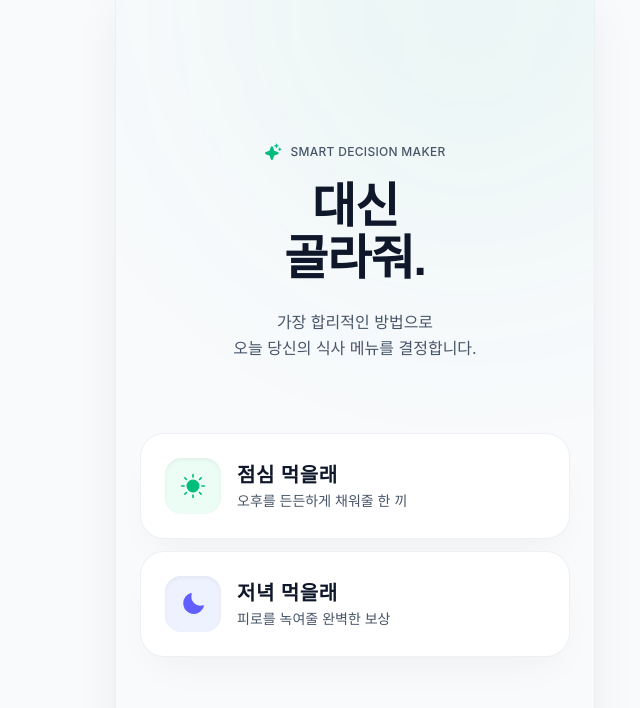
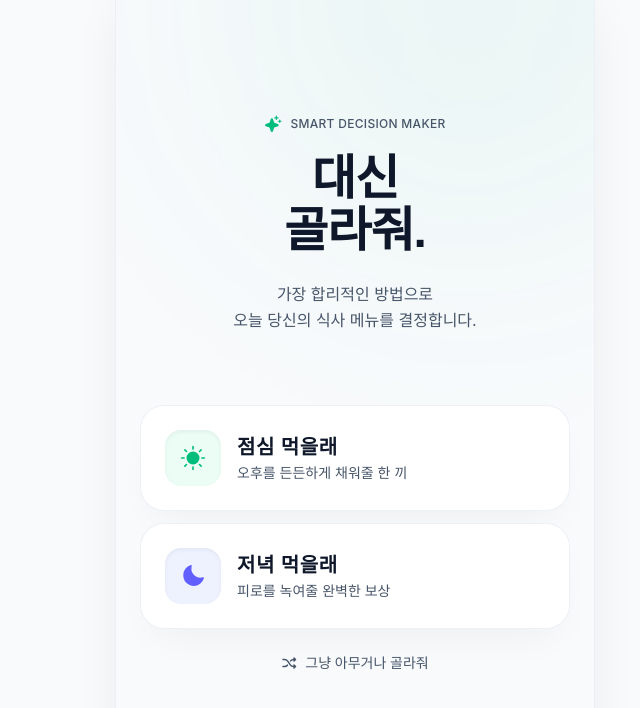
Before and after one commit to FanaticalBera/lunchdinner, a React (Vite) app: page / in a window 1280 px wide. Shown: the top 708 px of the page, without its empty margins (285-925 px from the left). Built offline with nearby package versions, Linux system fonts and the light colour scheme.

Commit message:
수정사항

```diff
--- a/src/App.tsx
+++ b/src/App.tsx
@@ -37,10 +37,14 @@ function App() {
         setCurrentStep('compare1');
     };
 
+    const handleRandomPick = () => {
+        setCurrentStep('quick1');
+    };
+
     const renderScreen = () => {
         switch (currentStep) {
             case 'intro':
-                return <IntroScreen onSelectMode={handleModeSelect} />;
+                return <IntroScreen onSelectMode={handleModeSelect} onRandomPick={handleRandomPick} />;
             case 'flowSelect':
                 return <FlowSelectScreen onSelectFlow={handleFlowSelect} onBack={() => setCurrentStep('intro')} />;
 
@@ -61,7 +65,7 @@ function App() {
                 return <ResultScreen onRestart={handleRestart} onReWeight={handleReWeight} />;
 
             default:
-                return <IntroScreen onSelectMode={handleModeSelect} />;
+                return <IntroScreen onSelectMode={handleModeSelect} onRandomPick={handleRandomPick} />;
         }
     };
 
--- a/src/screens/IntroScreen.tsx
+++ b/src/screens/IntroScreen.tsx
@@ -1,9 +1,10 @@
 import React from 'react';
 import { motion } from 'framer-motion';
-import { Sun, Moon, Sparkle } from '@phosphor-icons/react';
+import { Sun, Moon, Sparkle, Shuffle } from '@phosphor-icons/react';
 
 interface IntroScreenProps {
     onSelectMode: (mode: 'lunch' | 'dinner') => void;
+    onRandomPick: () => void;
 }
 
 const containerVariants = {
@@ -26,7 +27,7 @@ const itemVariants = {
     }
 };
 
-export const IntroScreen: React.FC<IntroScreenProps> = ({ onSelectMode }) => {
+export const IntroScreen: React.FC<IntroScreenProps> = ({ onSelectMode, onRandomPick }) => {
     return (
         <motion.div
             className="flex flex-col items-center justify-center w-full min-h-[100dvh] relative overflow-hidden bg-[var(--bg-color)] px-6 py-12 gap-12"
@@ -94,6 +95,18 @@ export const IntroScreen: React.FC<IntroScreenProps> = ({ onSelectMode }) => {
                         </div>
                     </div>
                 </motion.button>
+
+                {/* Random Pick Sub-button */}
+                <motion.button
+                    variants={itemVariants}
+                    whileHover={{ scale: 1.03 }}
+                    whileTap={{ scale: 0.97 }}
+                    onClick={onRandomPick}
+                    className="flex items-center justify-center gap-2 py-3 text-[var(--text-secondary)] hover:text-emerald-500 transition-colors duration-200"
+                >
+                    <Shuffle weight="bold" size={16} />
+                    <span className="text-sm font-medium">그냥 아무거나 골라줘</span>
+                </motion.button>
             </div>
         </motion.div>
     );
```
